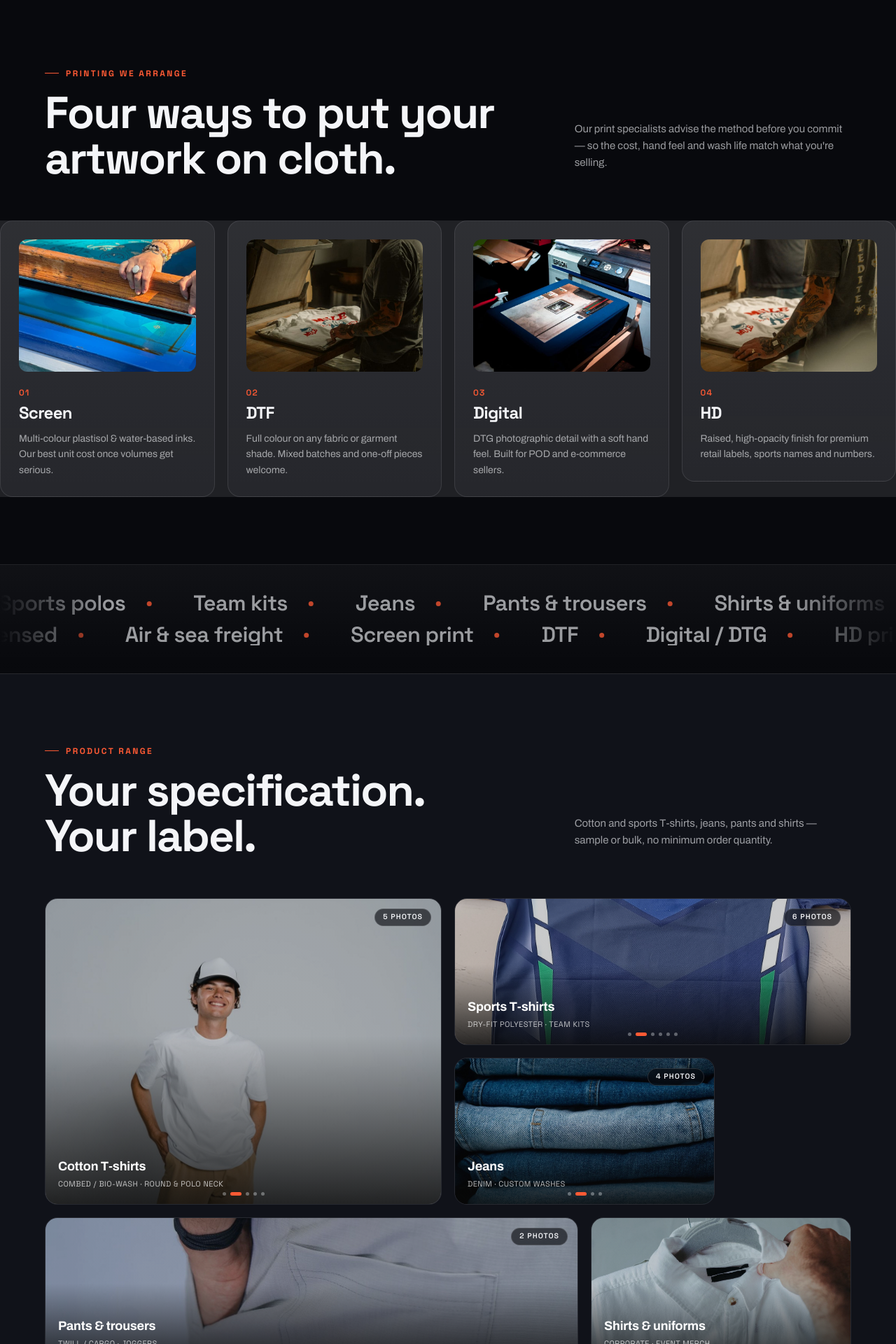
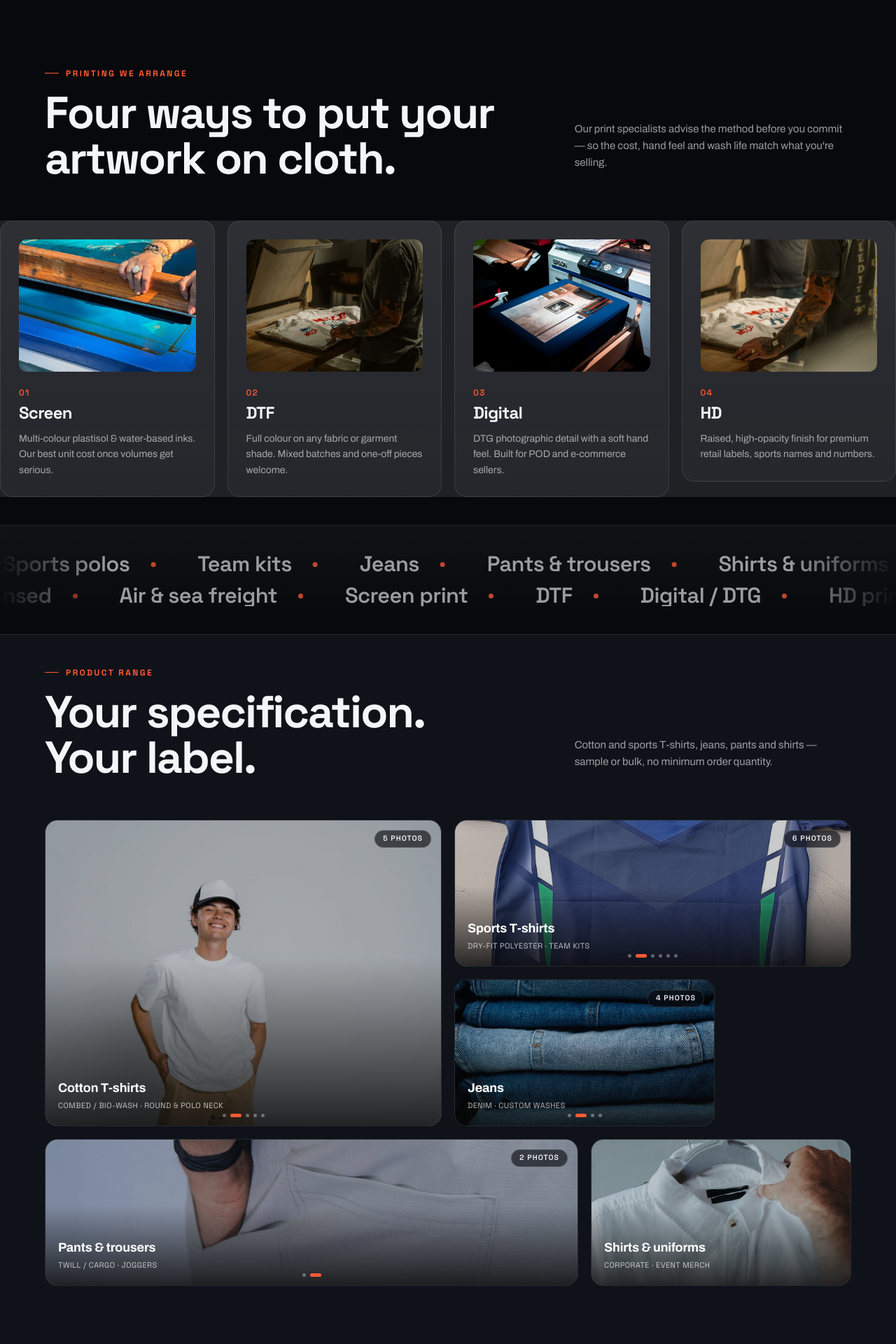
Before and after one commit to Moksha3026/moksha-trading, a Next.js app: page / in a window 1280 px wide. Shown: the part 880-2800 px from the top of the page at 70% size. Built offline with nearby package versions, Linux system fonts and the light colour scheme.

Commit message:
Close the dead air around the capability ribbon
The band is 164px tall but sat inside 216px of section padding, so it read
as floating in a gap rather than as the divider between the two sections.
Pulls the facing edges in to 45px.

```diff
--- a/src/app/globals.css
+++ b/src/app/globals.css
@@ -1977,3 +1977,14 @@ button.photo-badge:focus-visible {
     animation: none;
   }
 }
+
+/* The ribbon is itself the divider between these two sections, so their
+   facing edges don't need full section padding as well — without this the
+   164px band floats in 216px of surrounding air. */
+#printing {
+  padding-bottom: clamp(40px, 5vh, 56px);
+}
+
+#products {
+  padding-top: clamp(40px, 5vh, 56px);
+}
```
